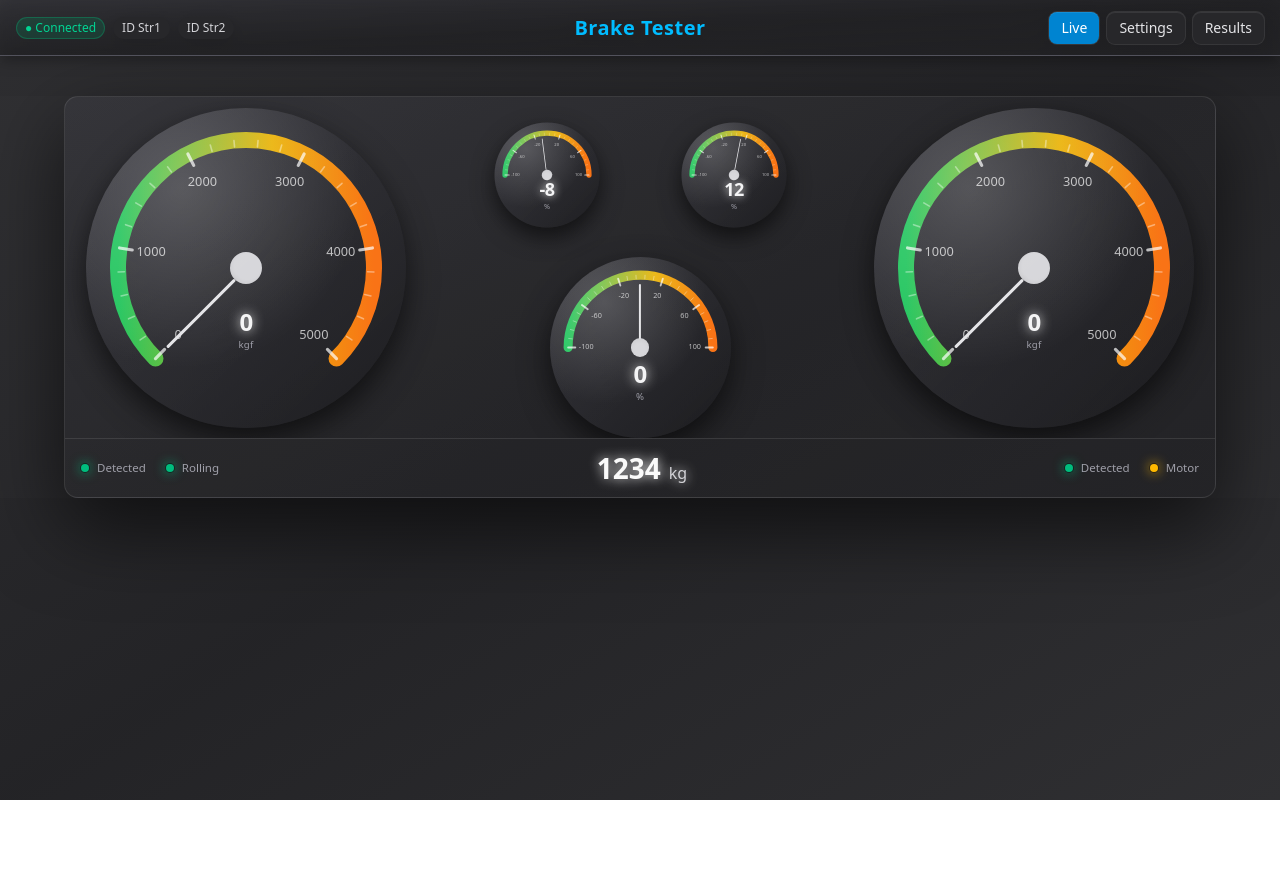
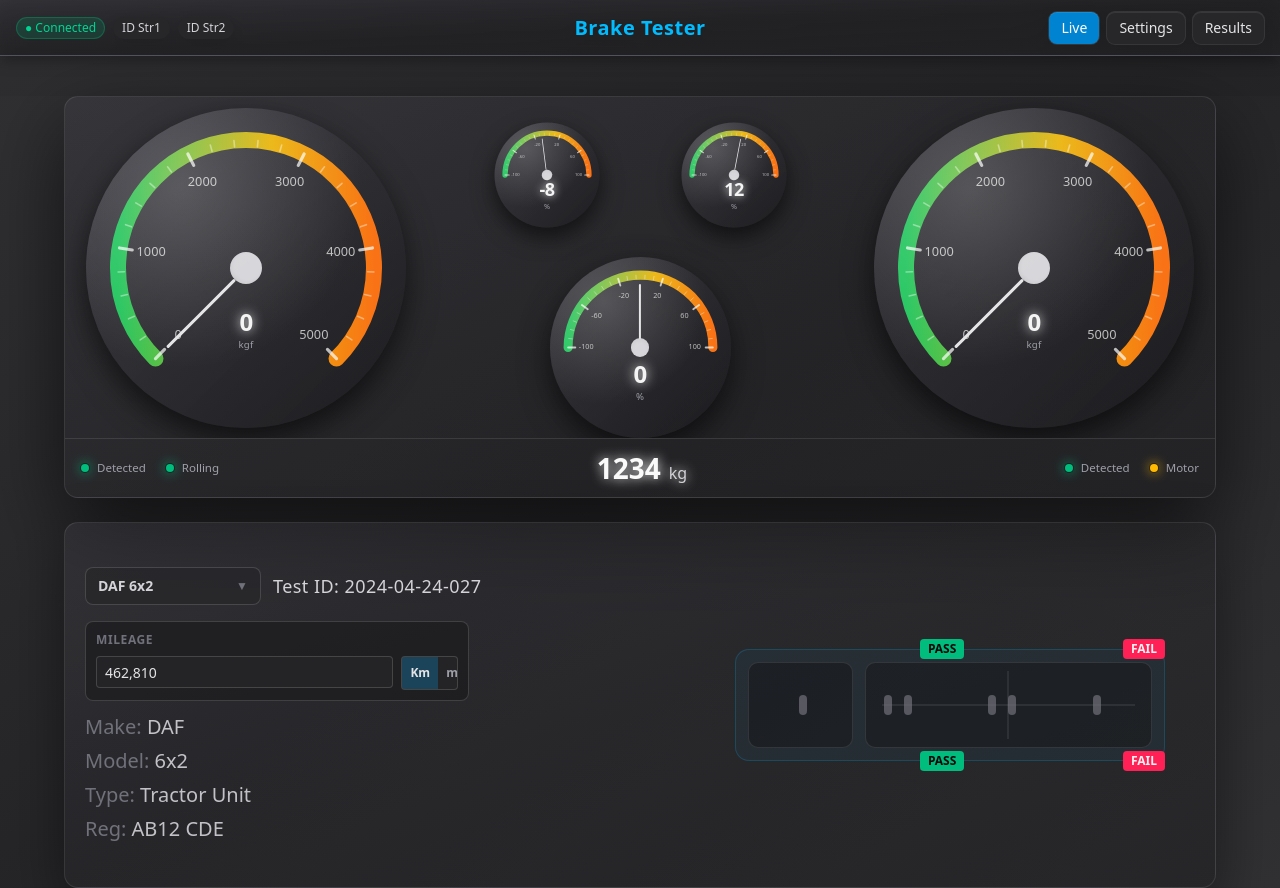
Before and after one commit to ucpgr/Braketester-dashboard, a SvelteKit app: page / in a window 1280 px wide. Before the commit the page ends 800 px from the top, so only its background shows below. Built offline with nearby package versions, Linux system fonts and the light colour scheme; no server answers.

Commit message:
Refine details card typography and add mileage selector

```diff
--- /dev/null
+++ b/src/lib/components/TestDetailsCard.svelte
@@ -0,0 +1,103 @@
+<script lang="ts">
+	import { Card, CardContent } from '$lib/components/ui/card';
+</script>
+
+<Card
+	class="mt-6 border border-white/10 bg-gradient-to-br from-zinc-700/40 via-zinc-800/40 to-zinc-900/40 shadow-[0_24px_60px_rgba(0,0,0,0.45)]"
+>
+	<CardContent class="grid gap-8 p-5 md:grid-cols-[1.2fr_1fr] md:items-center">
+		<div class="space-y-4">
+			<div class="flex flex-wrap items-center gap-3 text-zinc-300">
+				<div
+					class="inline-flex min-w-44 items-center justify-between gap-3 rounded-md border border-white/15 bg-zinc-800/70 px-3 py-2 text-sm font-semibold"
+				>
+					<span>DAF 6x2</span>
+					<span class="text-xs text-zinc-500">▼</span>
+				</div>
+				<p class="text-lg tracking-wide text-zinc-300">Test ID: 2024-04-24-027</p>
+			</div>
+
+			<div class="max-w-sm space-y-3">
+				<div class="rounded-md border border-white/15 bg-zinc-900/55 p-2.5">
+					<p class="mb-2 text-xs font-semibold tracking-wider text-zinc-500 uppercase">Mileage</p>
+					<div class="flex gap-2">
+						<input
+							type="text"
+							value="462,810"
+							class="h-8 w-full rounded border border-white/15 bg-zinc-800/75 px-2 text-sm text-zinc-200 outline-none"
+							readonly
+						/>
+						<div class="inline-flex overflow-hidden rounded border border-white/15 bg-zinc-800/75">
+							<button
+								type="button"
+								class="h-8 bg-sky-500/25 px-2 text-xs font-semibold text-zinc-200"
+							>
+								Km
+							</button>
+							<button type="button" class="h-8 px-2 text-xs font-semibold text-zinc-400">mi</button>
+						</div>
+					</div>
+				</div>
+
+				<div class="space-y-1.5 text-xl text-zinc-300/90">
+					<p><span class="text-zinc-500">Make:</span> DAF</p>
+					<p><span class="text-zinc-500">Model:</span> 6x2</p>
+					<p><span class="text-zinc-500">Type:</span> Tractor Unit</p>
+					<p><span class="text-zinc-500">Reg:</span> AB12 CDE</p>
+				</div>
+			</div>
+		</div>
+
+		<div class="relative mx-auto w-full max-w-[430px]">
+			<div class="h-28 rounded-xl border border-sky-400/20 bg-sky-500/5 p-3">
+				<div class="grid h-full grid-cols-[0.8fr_2.2fr] items-center gap-3">
+					<div class="h-full rounded-lg border border-white/10 bg-zinc-900/60"></div>
+					<div class="relative h-full rounded-lg border border-white/10 bg-zinc-900/55">
+						<div class="absolute inset-y-2 left-1/2 w-px -translate-x-1/2 bg-white/15"></div>
+						<div class="absolute inset-x-4 top-1/2 h-px -translate-y-1/2 bg-white/15"></div>
+					</div>
+				</div>
+			</div>
+
+			<div class="pointer-events-none absolute inset-0">
+				<div
+					class="absolute top-0 left-[43%] -translate-y-1/2 rounded bg-emerald-500 px-2 py-0.5 text-xs font-bold text-zinc-950"
+				>
+					PASS
+				</div>
+				<div
+					class="absolute bottom-0 left-[43%] translate-y-1/2 rounded bg-emerald-500 px-2 py-0.5 text-xs font-bold text-zinc-950"
+				>
+					PASS
+				</div>
+				<div
+					class="absolute top-0 right-0 -translate-y-1/2 rounded bg-rose-500 px-2 py-0.5 text-xs font-bold text-rose-50"
+				>
+					FAIL
+				</div>
+				<div
+					class="absolute right-0 bottom-0 translate-y-1/2 rounded bg-rose-500 px-2 py-0.5 text-xs font-bold text-rose-50"
+				>
+					FAIL
+				</div>
+			</div>
+
+			<div class="absolute inset-x-0 top-1/2 -translate-y-1/2 px-16">
+				<div class="grid grid-cols-3 gap-3">
+					<div class="flex items-center justify-between">
+						<div class="h-5 w-2 rounded-full bg-zinc-500/70"></div>
+						<div class="h-5 w-2 rounded-full bg-zinc-500/70"></div>
+					</div>
+					<div class="flex items-center justify-between">
+						<div class="h-5 w-2 rounded-full bg-zinc-500/70"></div>
+						<div class="h-5 w-2 rounded-full bg-zinc-500/70"></div>
+					</div>
+					<div class="flex items-center justify-between">
+						<div class="h-5 w-2 rounded-full bg-zinc-500/70"></div>
+						<div class="h-5 w-2 rounded-full bg-zinc-500/70"></div>
+					</div>
+				</div>
+			</div>
+		</div>
+	</CardContent>
+</Card>
--- a/src/routes/+page.svelte
+++ b/src/routes/+page.svelte
@@ -3,6 +3,7 @@
 	import GaugeDiff from '$lib/components/gauge/GaugeDiff.svelte';
 	import TextWeight from '$lib/components/TextWeight/TextWeight.svelte';
 	import StatusIndicator from '$lib/components/StatusIndicator/StatusIndicator.svelte';
+	import TestDetailsCard from '$lib/components/TestDetailsCard.svelte';
 	import { Card, CardContent } from '$lib/components/ui/card';
 	import { telemetry } from '$lib/stores/telemetry';
 	import { imbalance } from '$lib/stores/imbalance';
@@ -10,35 +11,32 @@
 
 <div class="mx-auto mt-10 max-w-6xl">
 	<Card
-		class="p-0 bg-gradient-to-br from-zinc-700/40 via-zinc-800/40 to-zinc-900/40
-           border border-white/10
+		class="border border-white/10 bg-gradient-to-br from-zinc-700/40 via-zinc-800/40
+           to-zinc-900/40 p-0
            shadow-[0_30px_80px_rgba(0,0,0,0.6)]"
 	>
-		<CardContent class="p-0 w-full aspect-[3/1] max-h-[400px]">
-			<div class="flex flex-col h-full">
-
+		<CardContent class="aspect-[3/1] max-h-[400px] w-full p-0">
+			<div class="flex h-full flex-col">
 				<!-- Main gauge area -->
-				<div class="flex-1 min-h-0">
-					<div class="flex items-stretch gap-8 w-full h-full overflow-hidden">
-
+				<div class="min-h-0 flex-1">
+					<div class="flex h-full w-full items-stretch gap-8 overflow-hidden">
 						<!-- Left gauge -->
-						<div class="flex-1 min-w-0 flex items-center justify-center">
+						<div class="flex min-w-0 flex-1 items-center justify-center">
 							<Gauge value={$telemetry?.brakeForceLeft ?? 0} min={0} max={5000} unit="kgf" />
 						</div>
 
 						<!-- Centre column -->
-						<div class="flex flex-col flex-1 min-w-0 min-h-0">
-
+						<div class="flex min-h-0 min-w-0 flex-1 flex-col">
 							<!-- Top + centre gauge cluster -->
-							<div class="shrink-0 pt-2 flex justify-center">
+							<div class="flex shrink-0 justify-center pt-2">
 								<div
 									class="
 										grid
+										w-full
 										grid-cols-2
 										grid-rows-[auto_auto]
+										place-items-center
 										gap-3
-										place-items-center
-										w-full
 									"
 								>
 									<!-- Top-left small gauge -->
@@ -58,12 +56,11 @@
 								</div>
 							</div>
 
-							<div class="flex-1 min-h-0"></div>
-
+							<div class="min-h-0 flex-1"></div>
 						</div>
 
 						<!-- Right gauge -->
-						<div class="flex-1 min-w-0 flex items-center justify-center">
+						<div class="flex min-w-0 flex-1 items-center justify-center">
 							<Gauge value={$telemetry?.brakeForceRight ?? 0} min={0} max={5000} unit="kgf" />
 						</div>
 					</div>
@@ -91,8 +88,9 @@
 						</div>
 					</div>
 				</div>
-
 			</div>
 		</CardContent>
 	</Card>
+
+	<TestDetailsCard />
 </div>
```
